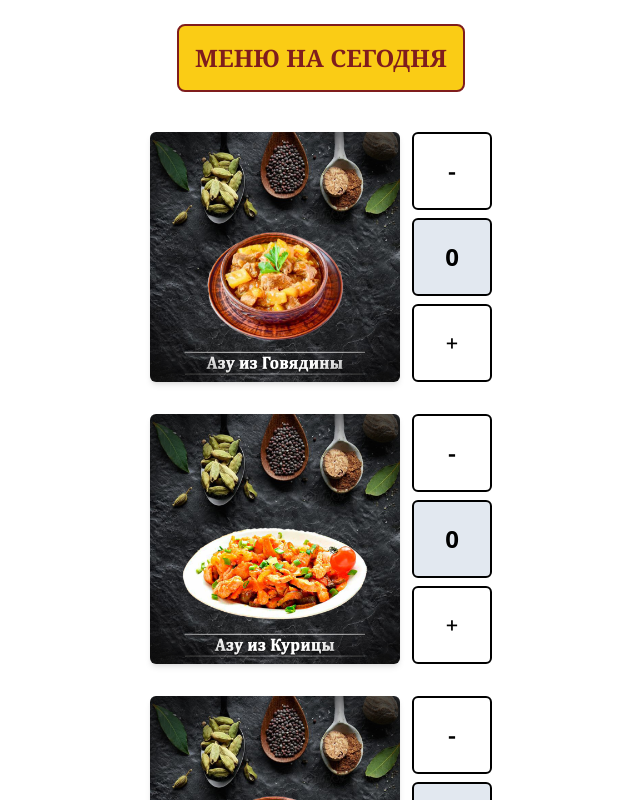
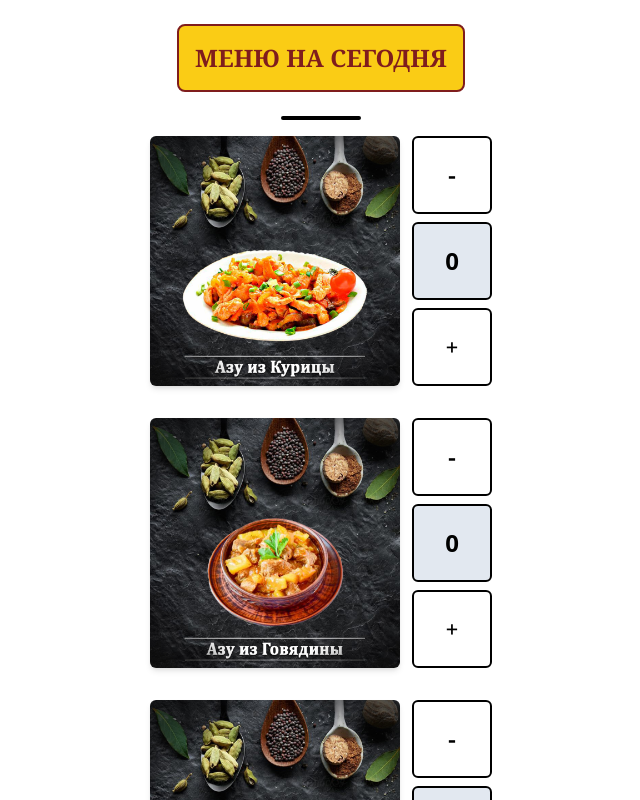
Before and after one commit to Jamsher17/procatering, a Next.js app: page /menu in a window 1280 px wide. Shown: the top 800 px of the page, without its empty margins (319-959 px from the left). Built offline with nearby package versions, Linux system fonts and the light colour scheme.

Commit message:
testing tg webapp

```diff
--- a/app/menu/page.tsx
+++ b/app/menu/page.tsx
@@ -7,6 +7,7 @@ import image3 from "../../assets/images/baklajani-farshirovanniye.jpg";
 import image4 from "../../assets/images/befstroganof-iz-gov.jpg";
 import { useEffect, useState } from "react";
 import { IWebApp, ITelegramUser } from "../components/webApp/types";
+import Button from "../components/ui/Button";
 
 const Menu = () => {
   const [webApp, setWebApp] = useState<IWebApp | null>(null);
@@ -20,6 +21,10 @@ const Menu = () => {
       setWebApp(app);
     }
   }, []);
+
+  const closeHandler = () => {
+    webApp?.close();
+  };
   return (
     <div className="flex p-4 flex-col items-center">
       <div
@@ -41,13 +46,14 @@ const Menu = () => {
         </h1>
       </div>
       <div className="flex flex-col items-center justify-evenly my-4">
-        <ItemCard
+        <Button color="red" onClick={closeHandler} />
+        {/* <ItemCard
           image={image1}
           onClick={() => {
             console.log("clicked");
-            webApp?.MainButton.show();
+            webApp?.close();
           }}
-        />
+        /> */}
         <ItemCard image={image2} />
         <ItemCard image={image1} />
         <ItemCard image={image2} />
```
